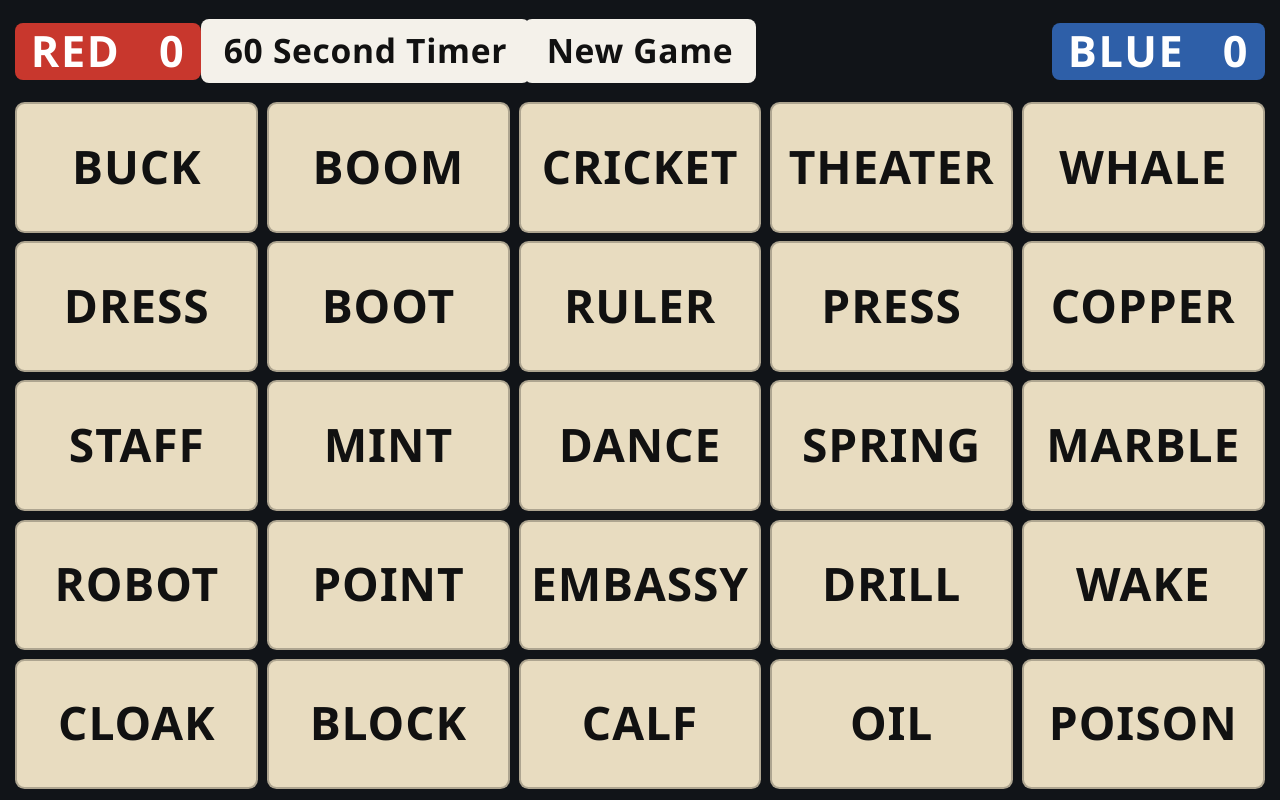
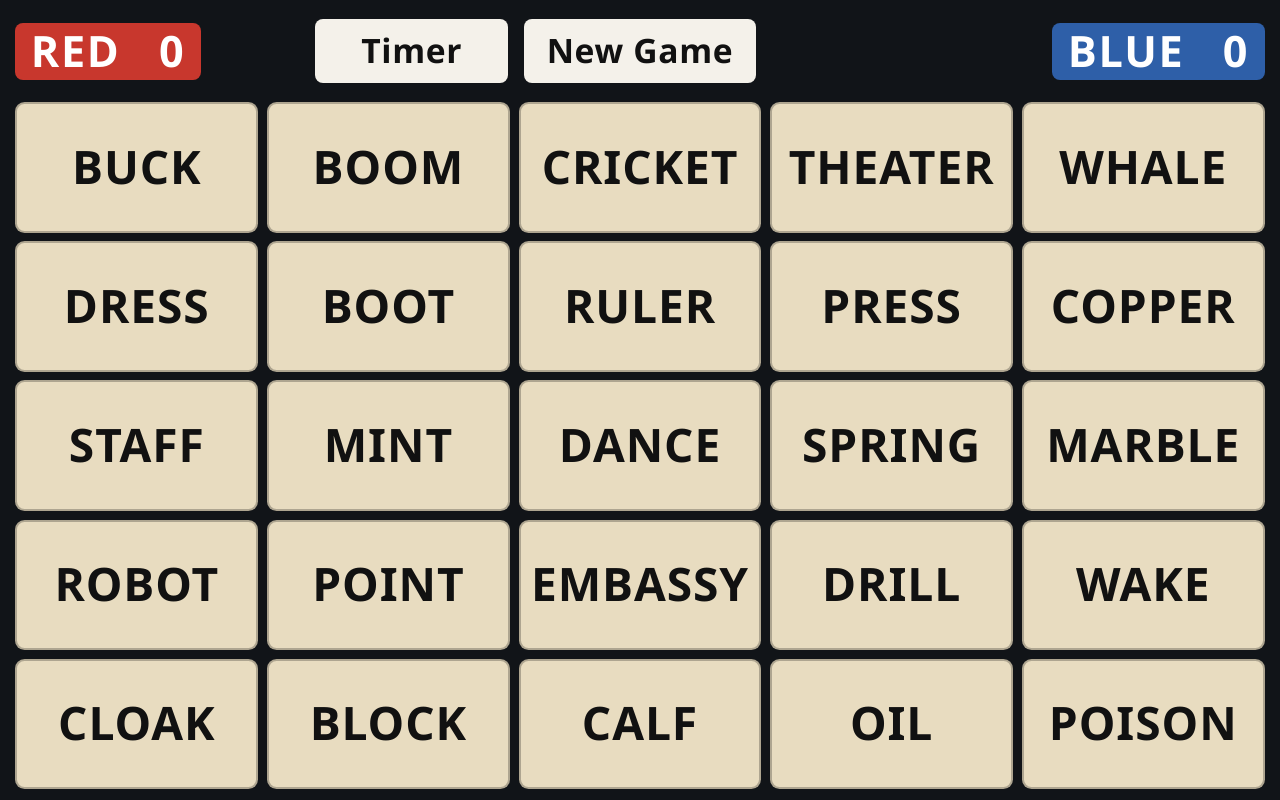
Before and after one commit to constructivesec/codenamez, a plain HTML site: page index.html in a window 1280 px wide. Drawn offline with Linux system fonts and the light colour scheme.

Commit message:
Shorten timer label to Timer and shrink the button
Width is locked to the widest of its states (Timer, 0:00, TIME!) so the
top bar doesn't shift while counting.

Co-Authored-By: Claude Opus 5.5 <noreply@anthropic.com>
Claude-Session: https://claude.ai/code/session_01JEaC5JAXCKwRNz2WFH1FWF

```diff
--- a/index.html
+++ b/index.html
@@ -120,7 +120,7 @@
 <header>
   <div class="left">
     <div class="score red" aria-live="polite">RED <span class="num" id="redScore">0</span></div>
-    <button id="timer" class="hbtn" type="button">60 Second Timer</button>
+    <button id="timer" class="hbtn" type="button">Timer</button>
   </div>
   <button id="newGame" class="hbtn" type="button">New Game</button>
   <div class="score blue" aria-live="polite">BLUE <span class="num" id="blueScore">0</span></div>
@@ -301,7 +301,7 @@
 
   // ---- 60 second timer (not persisted; a refresh returns it to idle) ----
   var TIMER_MS = 60000, WARN_SECS = 10, DONE_MS = 3000;
-  var TIMER_IDLE = "60 Second Timer";
+  var TIMER_IDLE = "Timer";
   var timerEnd = 0, timerTick = null, timerDoneTO = null, lastShown = -1, audioCtx = null;
 
   function setTimerLabel(text, cls) {
@@ -490,8 +490,16 @@
   });
 
   resetTimer();
-  // Lock the timer's width to its idle label (in vh, so it scales) so the bar never shifts while counting.
-  timerBtn.style.minWidth = (timerBtn.offsetWidth / window.innerHeight * 100) + "vh";
+  // Lock the timer's width to its widest state (in vh, so it scales) so the bar never shifts while counting.
+  (function () {
+    var w = 0, states = [[TIMER_IDLE, null], ["0:00", ["running"]], ["TIME!", ["running", "done"]]];
+    for (var i = 0; i < states.length; i++) {
+      setTimerLabel(states[i][0], states[i][1]);
+      w = Math.max(w, timerBtn.offsetWidth);
+    }
+    resetTimer();
+    timerBtn.style.minWidth = (w / window.innerHeight * 100) + "vh";
+  })();
   buildGrid();
   state = load() || newState();
   save();
```
